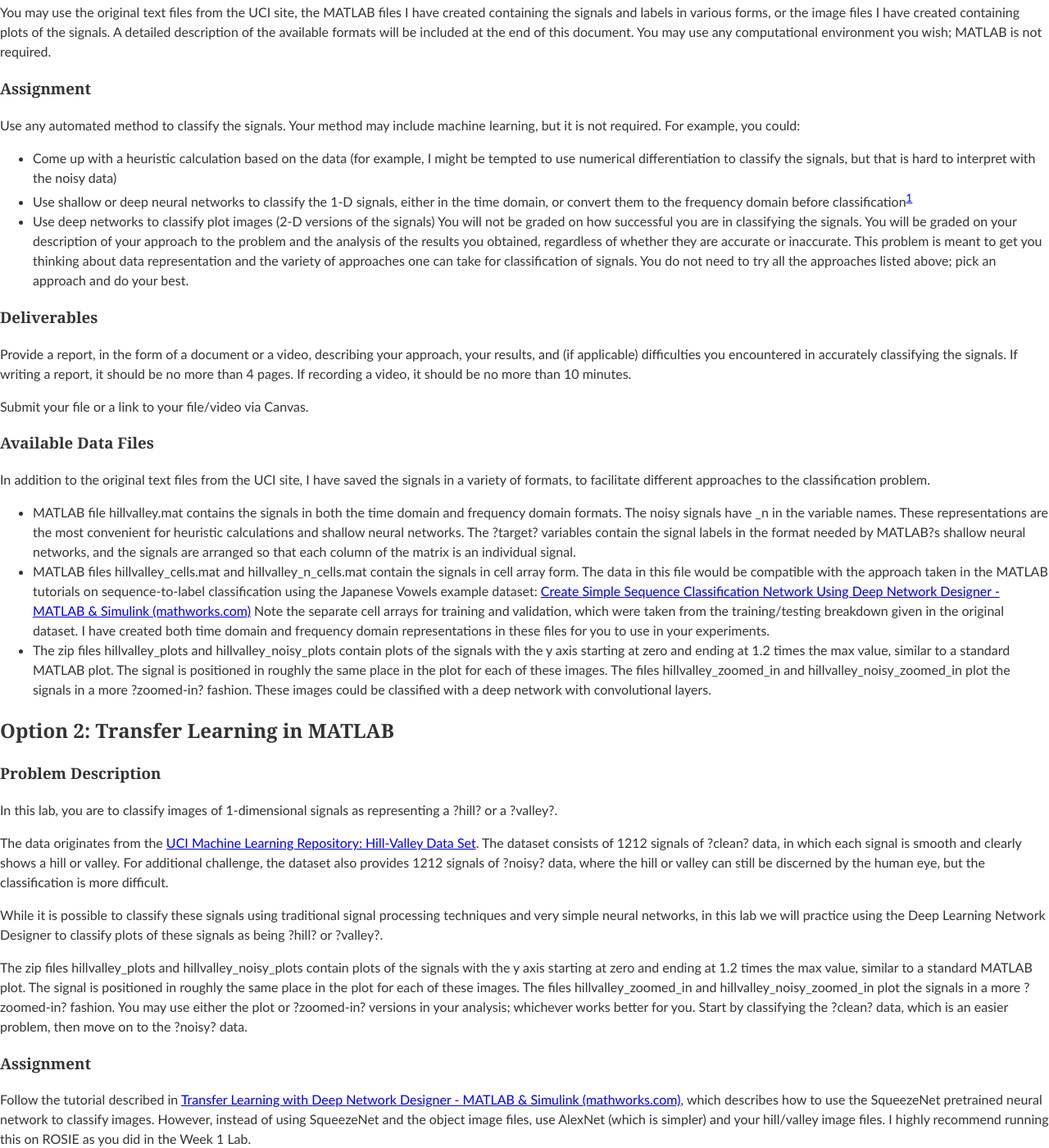
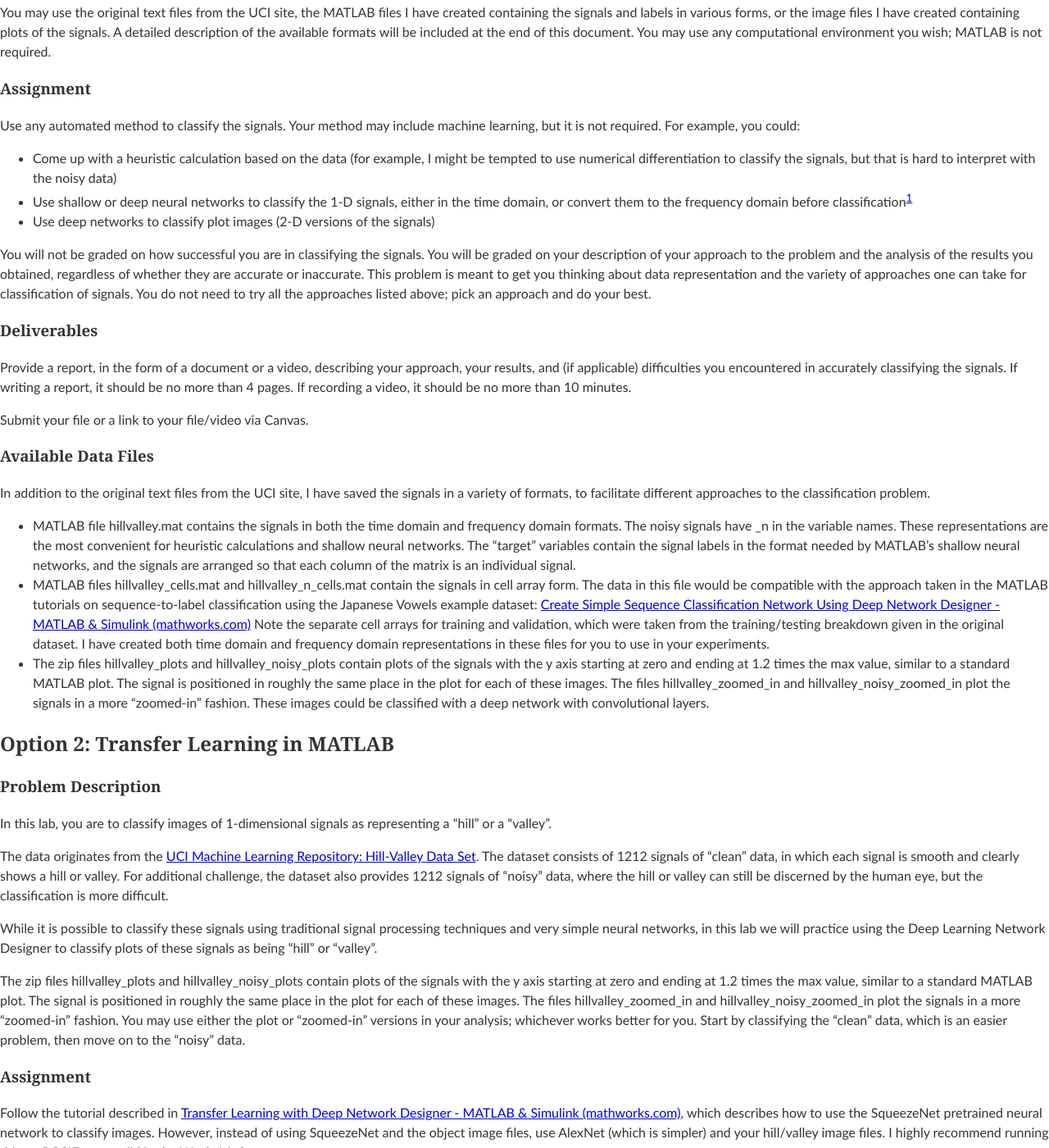
Before and after one commit to edurant/edurant.github.io, a Jekyll site: the page built from courses/cs4981/week2lab.md, in a window 1280 px wide and 1400 px high, scrolled down 1366 px. Shown: the whole window at 82% size. Built offline with Jekyll 4.4.1, drawn with Linux system fonts in a browser that asks for light colours; our own code applies the rules of GitHub Pages for plain Markdown files; some of the changed lines change nothing that is shown; some of the changed text lies outside the part shown.

Commit message:
cs4981-51 week 2 lab: HTML character entities for quotes corrupted by conversion to UTF-8

```diff
--- a/courses/cs4981/week2lab.md
+++ b/courses/cs4981/week2lab.md
@@ -15,15 +15,15 @@ Acnkowledgement: This lab was originally developed by Dr. Sheila Ross.
 ## Option 1: Signal Representation
 
 ### Problem Description
-In this lab, you are to classify 1-dimensional signals as representing a ?hill? or a ?valley?.
+In this lab, you are to classify 1-dimensional signals as representing a &ldquo;hill&rdquo; or a &ldquo;valley&rdquo;.
 
 We will be using the [UCI Machine Learning Repository: Hill-Valley Data Set](https://archive.ics.uci.edu/ml/datasets/Hill-Valley), and I will provide several versions of this data to assist you in the various approaches you may choose to classify the signals.
 
-The dataset consists of 1212 signals of ?clean? data, in which each signal is smooth and clearly shows a hill or valley. Each signal consists of 100 points.
+The dataset consists of 1212 signals of &ldquo;clean&rdquo; data, in which each signal is smooth and clearly shows a hill or valley. Each signal consists of 100 points.
 
 Examples of the signals when plotted: ![Three plotted signals](week3lab_hillvaley.png "Three plotted signals")
 
-For additional challenge, the dataset also provides 1212 signals of ?noisy? data, where the hill or valley can still be discerned by the human eye, but the classification is more difficult.
+For additional challenge, the dataset also provides 1212 signals of &ldquo;noisy&rdquo; data, where the hill or valley can still be discerned by the human eye, but the classification is more difficult.
 
 You may use the original text files from the UCI site, the MATLAB files I have created containing the signals and labels in various forms, or the image files I have created containing plots of the signals. A detailed description of the available formats will be included at the end of this document. You may use any computational environment you wish; MATLAB is not required.
 
@@ -32,6 +32,7 @@ Use any automated method to classify the signals. Your method may include machin
 * Come up with a heuristic calculation based on the data (for example, I might be tempted to use numerical differentiation to classify the signals, but that is hard to interpret with the noisy data)
 * Use shallow or deep neural networks to classify the 1-D signals, either in the time domain, or convert them to the frequency domain before classification[^1]
 * Use deep networks to classify plot images (2-D versions of the signals)
+
 You will not be graded on how successful you are in classifying the signals. You will be graded on your description of your approach to the problem and the analysis of the results you obtained, regardless of whether they are accurate or inaccurate. This problem is meant to get you thinking about data representation and the variety of approaches one can take for classification of signals. You do not need to try all the approaches listed above; pick an approach and do your best.
 
 ### Deliverables
@@ -42,31 +43,31 @@ Submit your file or a link to your file/video via Canvas.
 ### Available Data Files
 In addition to the original text files from the UCI site, I have saved the signals in a variety of formats, to facilitate different approaches to the classification problem.
 
-* MATLAB file hillvalley.mat contains the signals in both the time domain and frequency domain formats. The noisy signals have \_n in the variable names. These representations are the most convenient for heuristic calculations and shallow neural networks. The ?target? variables contain the signal labels in the format needed by MATLAB?s shallow neural networks, and the signals are arranged so that each column of the matrix is an individual signal.
+* MATLAB file hillvalley.mat contains the signals in both the time domain and frequency domain formats. The noisy signals have \_n in the variable names. These representations are the most convenient for heuristic calculations and shallow neural networks. The &ldquo;target&rdquo; variables contain the signal labels in the format needed by MATLAB&rsquo;s shallow neural networks, and the signals are arranged so that each column of the matrix is an individual signal.
 * MATLAB files hillvalley_cells.mat and hillvalley_n_cells.mat contain the signals in cell array form. The data in this file would be compatible with the approach taken in the MATLAB tutorials on sequence-to-label classification using the Japanese Vowels example dataset: [Create Simple Sequence Classification Network Using Deep Network Designer - MATLAB & Simulink (mathworks.com)](https://www.mathworks.com/help/deeplearning/gs/create-simple-sequence-classification-network.html) Note the separate cell arrays for training and validation, which were taken from the training/testing breakdown given in the original dataset. I have created both time domain and frequency domain representations in these files for you to use in your experiments.
-* The zip files hillvalley_plots and hillvalley_noisy_plots contain plots of the signals with the y axis starting at zero and ending at 1.2 times the max value, similar to a standard MATLAB plot. The signal is positioned in roughly the same place in the plot for each of these images. The files hillvalley_zoomed_in and hillvalley_noisy_zoomed_in plot the signals in a more ?zoomed-in? fashion. These images could be classified with a deep network with convolutional layers.
+* The zip files hillvalley_plots and hillvalley_noisy_plots contain plots of the signals with the y axis starting at zero and ending at 1.2 times the max value, similar to a standard MATLAB plot. The signal is positioned in roughly the same place in the plot for each of these images. The files hillvalley_zoomed_in and hillvalley_noisy_zoomed_in plot the signals in a more &ldquo;zoomed-in&rdquo; fashion. These images could be classified with a deep network with convolutional layers.
 
 [^1]: The [fft() function in MATLAB](https://www.mathworks.com/help/matlab/ref/fft.html) will provide the coefficients for the frequency components of the signal, as a vector going from the lowest to highest frequency components. These coefficients are produced as complex numbers. It is common to represent the coefficients using a magnitude value and phase value, specifying the amplitude and phase of the sinusoidal components. Thus, the single 1-D signal sequence in the time domain becomes two real-valued sequences in the frequency domain. The function abs() provides the magnitude of a complex number and the function angle() provides the phase.
 
 ## Option 2: Transfer Learning in MATLAB
 
 ### Problem Description
-In this lab, you are to classify images of 1-dimensional signals as representing a ?hill? or a ?valley?.
+In this lab, you are to classify images of 1-dimensional signals as representing a &ldquo;hill&rdquo; or a &ldquo;valley&rdquo;.
 
-The data originates from the [UCI Machine Learning Repository: Hill-Valley Data Set](https://archive.ics.uci.edu/ml/datasets/Hill-Valley). The dataset consists of 1212 signals of ?clean? data, in which each signal is smooth and clearly shows a hill or valley. For additional challenge, the dataset also provides 1212 signals of ?noisy? data, where the hill or valley can still be discerned by the human eye, but the classification is more difficult.
+The data originates from the [UCI Machine Learning Repository: Hill-Valley Data Set](https://archive.ics.uci.edu/ml/datasets/Hill-Valley). The dataset consists of 1212 signals of &ldquo;clean&rdquo; data, in which each signal is smooth and clearly shows a hill or valley. For additional challenge, the dataset also provides 1212 signals of &ldquo;noisy&rdquo; data, where the hill or valley can still be discerned by the human eye, but the classification is more difficult.
 
-While it is possible to classify these signals using traditional signal processing techniques and very simple neural networks, in this lab we will practice using the Deep Learning Network Designer to classify plots of these signals as being ?hill? or ?valley?.
+While it is possible to classify these signals using traditional signal processing techniques and very simple neural networks, in this lab we will practice using the Deep Learning Network Designer to classify plots of these signals as being &ldquo;hill&rdquo; or &ldquo;valley&rdquo;.
 
-The zip files hillvalley_plots and hillvalley_noisy_plots contain plots of the signals with the y axis starting at zero and ending at 1.2 times the max value, similar to a standard MATLAB plot. The signal is positioned in roughly the same place in the plot for each of these images. The files hillvalley_zoomed_in and hillvalley_noisy_zoomed_in plot the signals in a more ?zoomed-in? fashion. You may use either the plot or ?zoomed-in? versions in your analysis; whichever works better for you. Start by classifying the ?clean? data, which is an easier problem, then move on to the ?noisy? data.
+The zip files hillvalley_plots and hillvalley_noisy_plots contain plots of the signals with the y axis starting at zero and ending at 1.2 times the max value, similar to a standard MATLAB plot. The signal is positioned in roughly the same place in the plot for each of these images. The files hillvalley_zoomed_in and hillvalley_noisy_zoomed_in plot the signals in a more &ldquo;zoomed-in&rdquo; fashion. You may use either the plot or &ldquo;zoomed-in&rdquo; versions in your analysis; whichever works better for you. Start by classifying the &ldquo;clean&rdquo; data, which is an easier problem, then move on to the &ldquo;noisy&rdquo; data.
 
 ### Assignment
 Follow the tutorial described in [Transfer Learning with Deep Network Designer - MATLAB & Simulink (mathworks.com)](https://www.mathworks.com/help/deeplearning/ug/transfer-learning-with-deep-network-designer.html), which describes how to use the SqueezeNet pretrained neural network to classify images. However, instead of using SqueezeNet and the object image files, use AlexNet (which is simpler) and your hill/valley image files. I highly recommend running this on ROSIE as you did in the Week 1 Lab.
 
 You will be starting with a neural network which has many layers. The layers near the top of the diagram in Deep Network Designer have identified very basic features that real-life images possess but random noise does not (like lines and patches of colors), while the lower layers towards the end have taken those basic features and decided how to put them together to tell one object from another. (For an introduction to deep learning/image feature learning, I recommend [Andrew Ng: "Deep Learning, Self-Taught Learning and Unsupervised Feature Learning" - YouTube](https://www.youtube.com/watch?v=pfFyZY1RPZU) which is an older video but really captures the excitement of early work in this area.)
 
-As you follow along with the tutorial, you will see that your job is to remove the layers toward the end which make the ?final decision? about what object is in an image, and replace it with a ?blank slate? which you will train to take those important features for discerning images and classify the images into the categories that you care about: hills and valleys.
+As you follow along with the tutorial, you will see that your job is to remove the layers toward the end which make the &ldquo;final decision&rdquo; about what object is in an image, and replace it with a &ldquo;blank slate&rdquo; which you will train to take those important features for discerning images and classify the images into the categories that you care about: hills and valleys.
 
-You may need to change the training options in order to get the training to finish; I changed the solver to ?adam? and had better results.
+You may need to change the training options in order to get the training to finish; I changed the solver to &ldquo;adam&rdquo; and had better results.
 
 If you are able to train the network to be over 90% correct in its predictions, then try to make things a little more challenging:
 
@@ -82,7 +83,7 @@ The images can be run through the final trained network in the workspace, to see
 
     ds = datastore(".", "LabelSource","foldernames", "IncludeSubfolders",true);
 
-Then create an ?augmented datastore? which holds images scaled to fit the AlexNet network (227&times;227):
+Then create an &ldquo;augmented datastore&rdquo; which holds images scaled to fit the AlexNet network (227&times;227):
 
     dsa = augmentedImageDatastore([227 227 3], ds);
 Pass the images through the trained network to obtain the classification results:
@@ -91,10 +92,10 @@ Pass the images through the trained network to obtain the classification results
 Grab the true categories of each of the images from inside the datastore:
 
     truth = ds.Labels;
-Find the images where the truth doesn?t match the result:
+Find the images where the truth doesn&rsquo;t match the result:
 
     wrong = find(truth~=result)
-These are the image numbers that ?tricked? the network. Do you see anything that might make these images harder to classify?
+These are the image numbers that &ldquo;tricked&rdquo; the network. Do you see anything that might make these images harder to classify?
 
 ### Deliverables
 Provide a report, including the screen captures listed in the previous section, and a paragraph or two describing what you did and what you discovered in your results. If the network misclassified any of the images, include a few or describe what the tricky images looked like.
```
